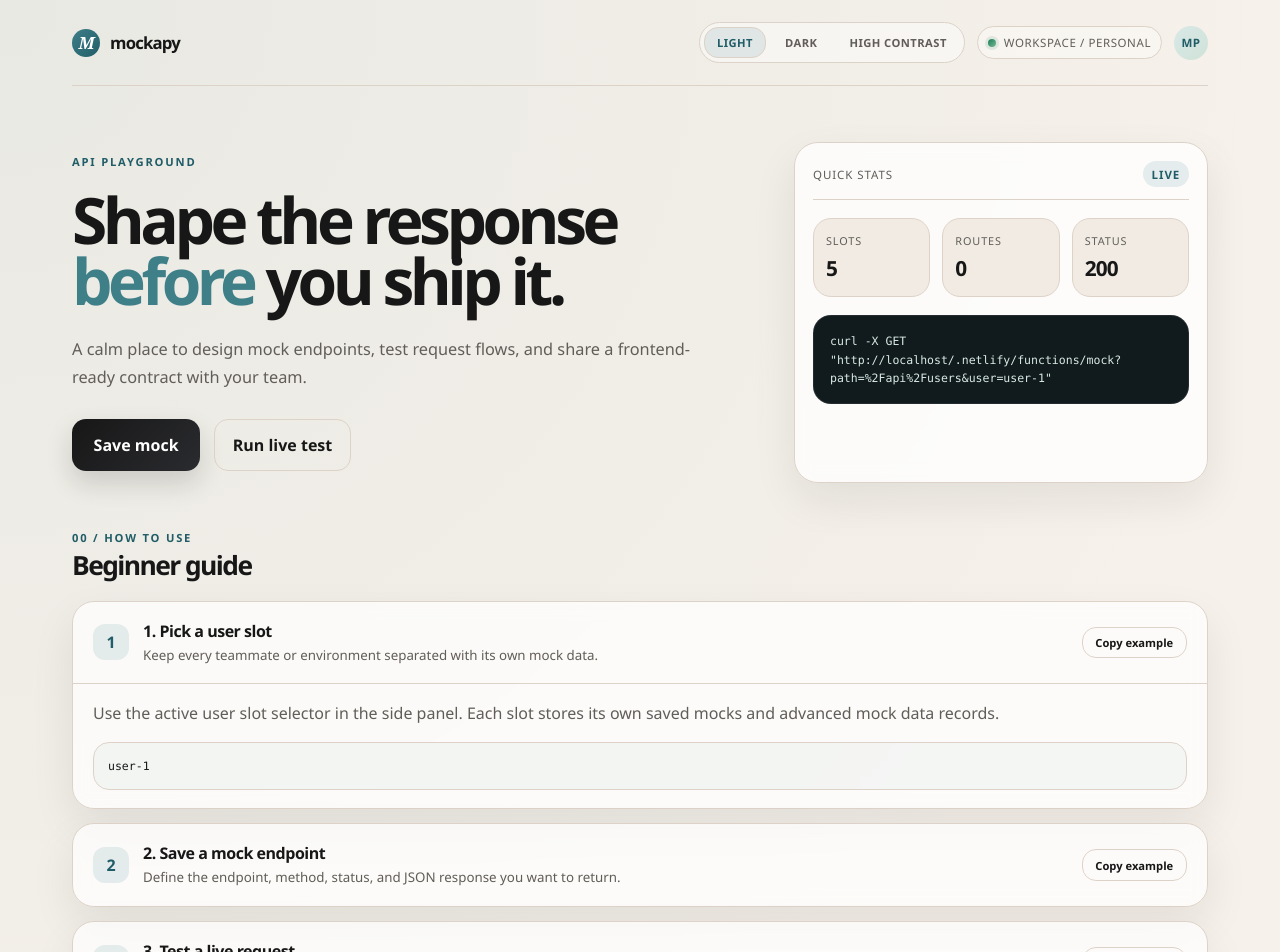
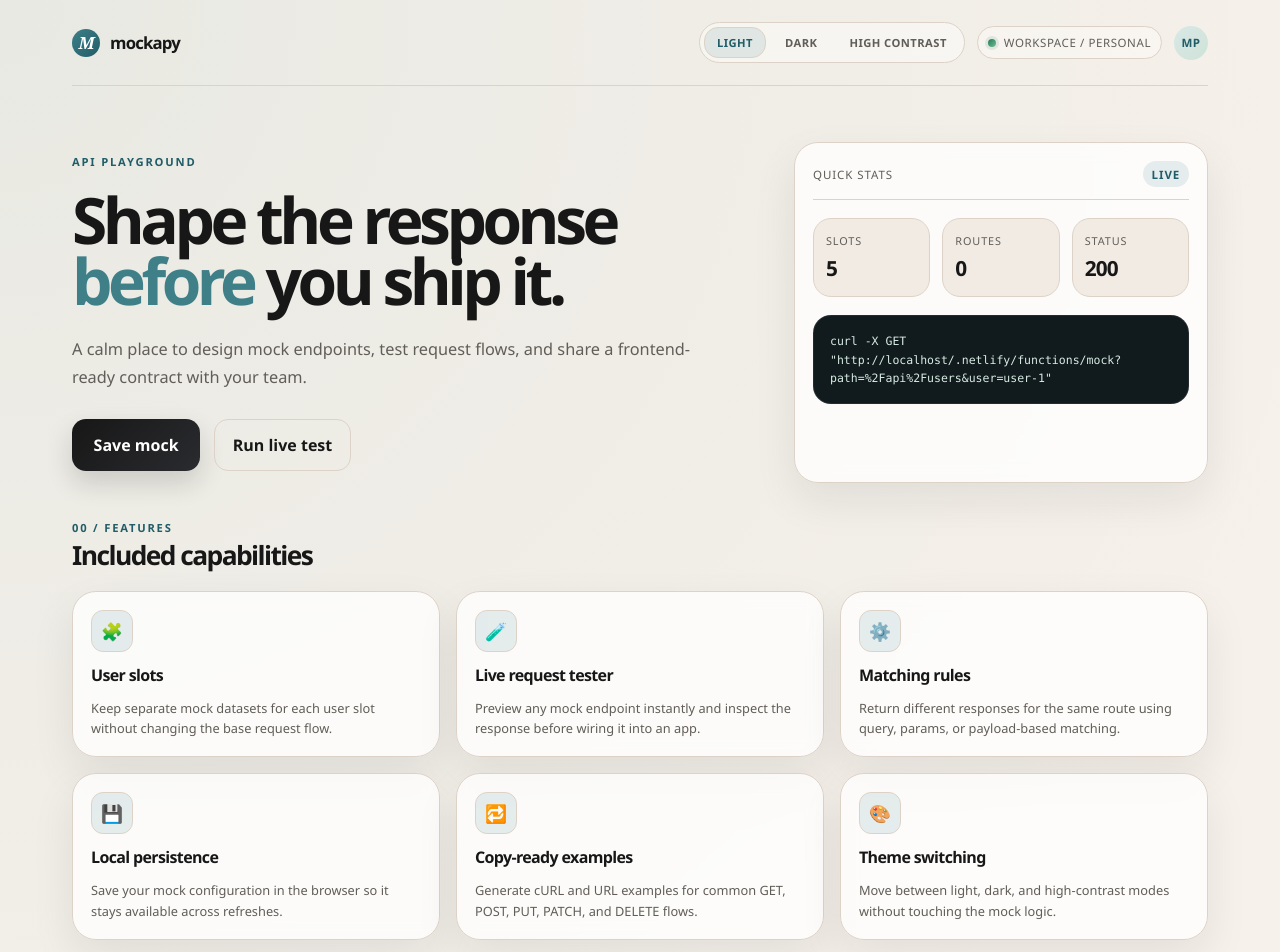
Before and after one commit to excitedsapien/mockapy, a Vue app: page / in a window 1280 px wide. Shown: the top 952 px of the page. Built offline with nearby package versions, Linux system fonts and the light colour scheme.

Commit message:
added features and functionalities

```diff
--- a/src/App.vue
+++ b/src/App.vue
@@ -127,6 +127,39 @@ const themeOptions = [
   { value: 'light', label: 'Light' },
   { value: 'dark', label: 'Dark' },
   { value: 'contrast', label: 'High contrast' }
+]
+
+const featureCards = [
+  {
+    icon: '🧩',
+    title: 'User slots',
+    text: 'Keep separate mock datasets for each user slot without changing the base request flow.'
+  },
+  {
+    icon: '🧪',
+    title: 'Live request tester',
+    text: 'Preview any mock endpoint instantly and inspect the response before wiring it into an app.'
+  },
+  {
+    icon: '⚙️',
+    title: 'Matching rules',
+    text: 'Return different responses for the same route using query, params, or payload-based matching.'
+  },
+  {
+    icon: '💾',
+    title: 'Local persistence',
+    text: 'Save your mock configuration in the browser so it stays available across refreshes.'
+  },
+  {
+    icon: '🔁',
+    title: 'Copy-ready examples',
+    text: 'Generate cURL and URL examples for common GET, POST, PUT, PATCH, and DELETE flows.'
+  },
+  {
+    icon: '🎨',
+    title: 'Theme switching',
+    text: 'Move between light, dark, and high-contrast modes without touching the mock logic.'
+  }
 ]
 
 const advancedCrudExamples = computed(() => [
@@ -532,10 +565,27 @@ async function copy(value, message) {
       </div>
     </section>
 
+    <section class="feature-section">
+      <div class="section-heading">
+        <div>
+          <span class="kicker">00 / features</span>
+          <h2>Included capabilities</h2>
+        </div>
+      </div>
+
+      <div class="feature-grid">
+        <article v-for="feature in featureCards" :key="feature.title" class="feature-card panel">
+          <div class="feature-icon">{{ feature.icon }}</div>
+          <h3>{{ feature.title }}</h3>
+          <p>{{ feature.text }}</p>
+        </article>
+      </div>
+    </section>
+
     <section class="how-to-use">
       <div class="section-heading">
         <div>
-          <span class="kicker">00 / how to use</span>
+          <span class="kicker">01 / how to use</span>
           <h2>Beginner guide</h2>
         </div>
       </div>
--- a/src/style.css
+++ b/src/style.css
@@ -785,6 +785,46 @@ label select {
   line-height: 1.6;
 }
 
+.feature-section {
+  margin-top: 12px;
+}
+
+.feature-grid {
+  display: grid;
+  grid-template-columns: repeat(3, minmax(0, 1fr));
+  gap: 16px;
+}
+
+.feature-card {
+  padding: 18px;
+  display: flex;
+  flex-direction: column;
+  gap: 12px;
+}
+
+.feature-icon {
+  width: 42px;
+  height: 42px;
+  border-radius: 12px;
+  display: grid;
+  place-items: center;
+  background: var(--accent-soft);
+  border: 1px solid var(--line);
+  font-size: 1.1rem;
+}
+
+.feature-card h3 {
+  font-size: 1rem;
+  letter-spacing: -0.04em;
+}
+
+.feature-card p {
+  margin: 0;
+  color: var(--muted);
+  line-height: 1.6;
+  font-size: 0.8rem;
+}
+
 .usage-examples {
   margin-top: 32px;
 }
@@ -1076,7 +1116,8 @@ footer {
   .hero,
   .content-grid,
   .steps-grid,
-  .usage-grid {
+  .usage-grid,
+  .feature-grid {
     grid-template-columns: 1fr;
   }
 
```
